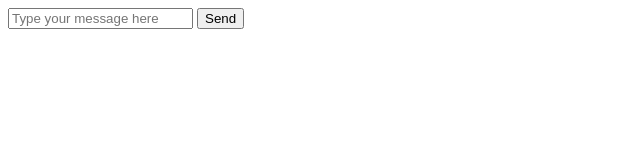
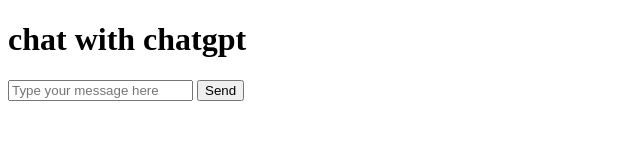
Before and after one commit to LawFuHin/chatgpt, a website: page public/index.html in a window 1280 px wide. Shown: the whole page, without its empty margins (0-640 px from the left). Drawn offline with Linux system fonts and the light colour scheme.

Commit message:
feat: change title of the index.html

```diff
--- a/public/index.html
+++ b/public/index.html
@@ -4,6 +4,7 @@
     <title>Chat with GPT-4</title>
 </head>
 <body>
+    <h1>chat with chatgpt</h1>
     <form id="chat-form">
         <input type="text" id="message" placeholder="Type your message here" required>
         <button type="submit">Send</button>
```
